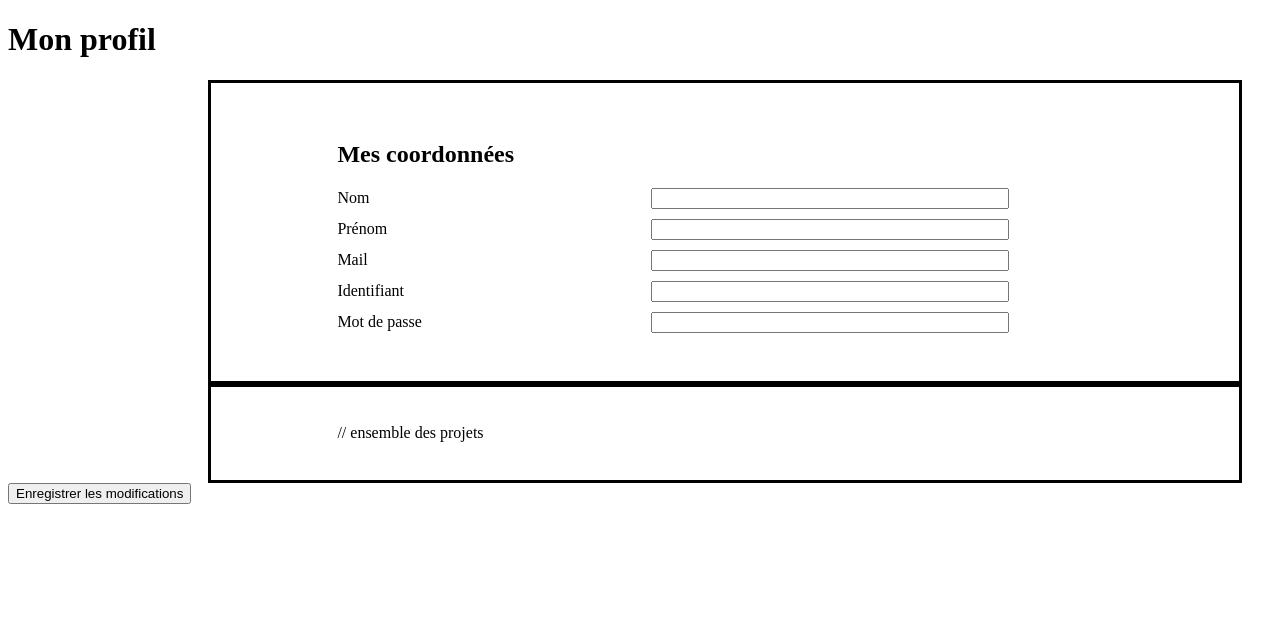
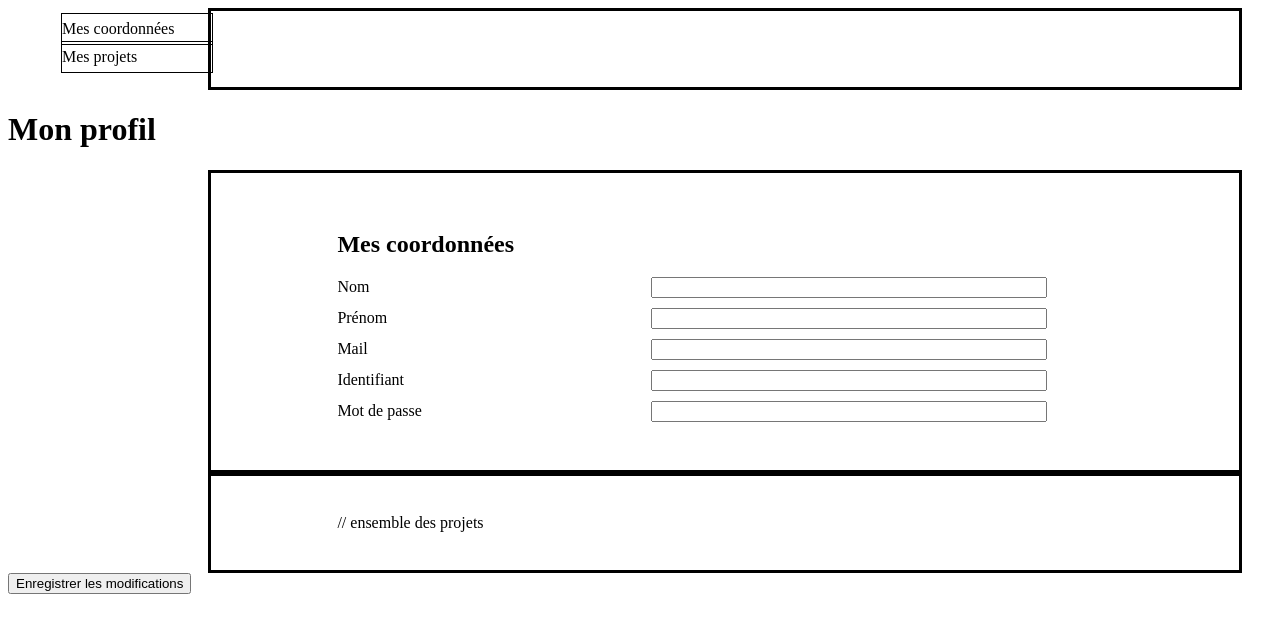
Before and after one commit to grainedesesame/WEB-groupe6, a PHP site: page /templates/profil_prestataire.php in a window 1280 px wide. Shown: the top 633 px of the page. Run offline with PHP 8.4, Linux system fonts and the light colour scheme.

Commit message:
profil caca

```diff
--- a/css/profil.css
+++ b/css/profil.css
@@ -1,4 +1,5 @@
 .intercalaire{
+    position:relative;
     border-style: solid;
     flex-wrap: wrap;
     padding: 3% 10%;
@@ -13,6 +14,30 @@ label{
 }
 input[type="text"], #password {
     display: inline-block;
-    width:350px;
+    width:50%;
     margin-bottom: 10px;
 }
+
+.marquepage{
+    border-style: solid;
+    border-width: 1px;
+    width:150px;
+    height:30px;
+    line-height: 30px;
+    position:absolute;
+    left:-150px;
+}
+
+#coord{
+    top:2px;
+}
+
+#proj{
+    top:30px;
+}
+
+.marquepage:hover {
+    background-color: dimgrey;
+    color: white;
+    cursor: pointer;
+}
--- /dev/null
+++ b/js/profil.js
@@ -0,0 +1,4 @@
+
+function afficherProfil(){
+    $("#remplissage").append()
+}
--- a/templates/profil_prestataire.php
+++ b/templates/profil_prestataire.php
@@ -6,6 +6,15 @@
   <title>Profil </title>
 </head>
 <body>
+
+<div id="remplissage" class="intercalaire">
+    <div id="coord" class="marquepage" onclick="afficherProfil();">
+        Mes coordonnées
+    </div>
+    <div id="proj" class="marquepage" onclick="afficherProjets();">
+        Mes projets
+    </div>
+</div>
 
 <h1>Mon profil</h1>
 
```
